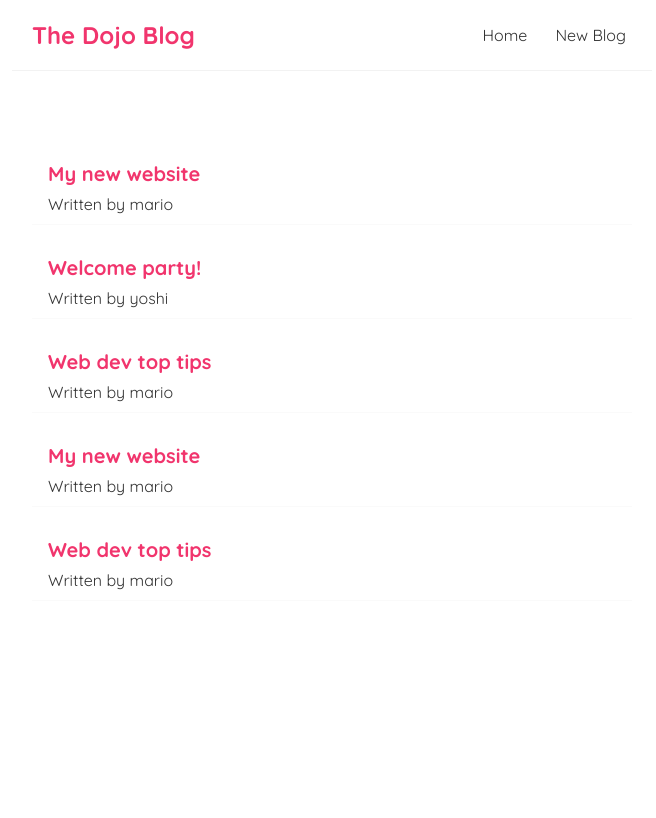
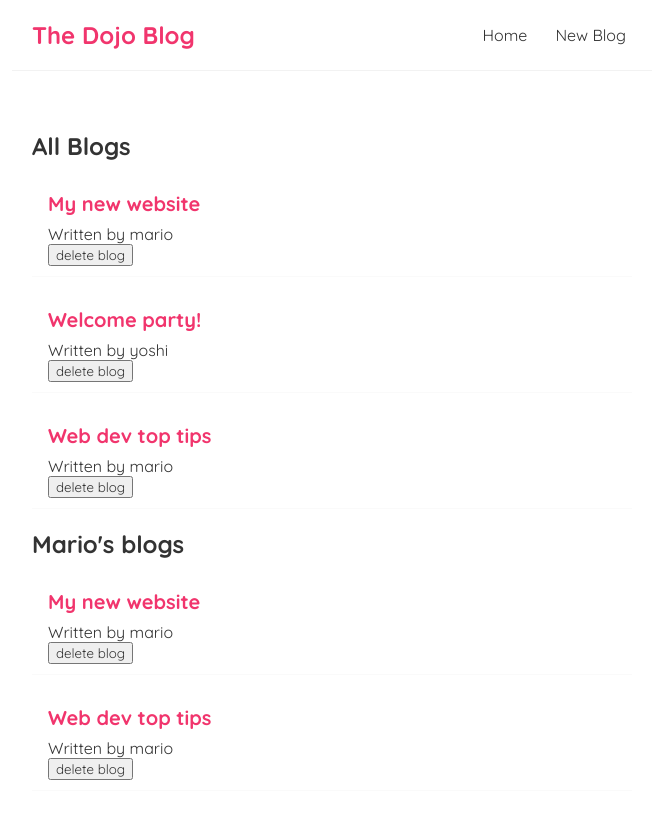
Before and after one commit to ryanminjaeshin/react-recap, a React (Create React App) app: page / in a window 1280 px wide. Shown: the top 818 px of the page, without its empty margins (308-964 px from the left). Built offline with nearby package versions, Linux system fonts and the light colour scheme.

Commit message:
delete handler

```diff
--- a/src/BlogList.js
+++ b/src/BlogList.js
@@ -1,10 +1,12 @@
 const BlogList = ({blogs, title}) => {
     return (
     <div className="blog-list">
+        <h2>{title}</h2>
             {blogs.map((blog) => (
             <div className="blog-preview" key={blog.id}>
                 <h2>{blog.title}</h2>
                 <p>Written by {blog.author}</p>
+                <button onClick={() => handleDelete(blog.id)}>delete blog</button>
             </div>
         ))}
     </div>
```
